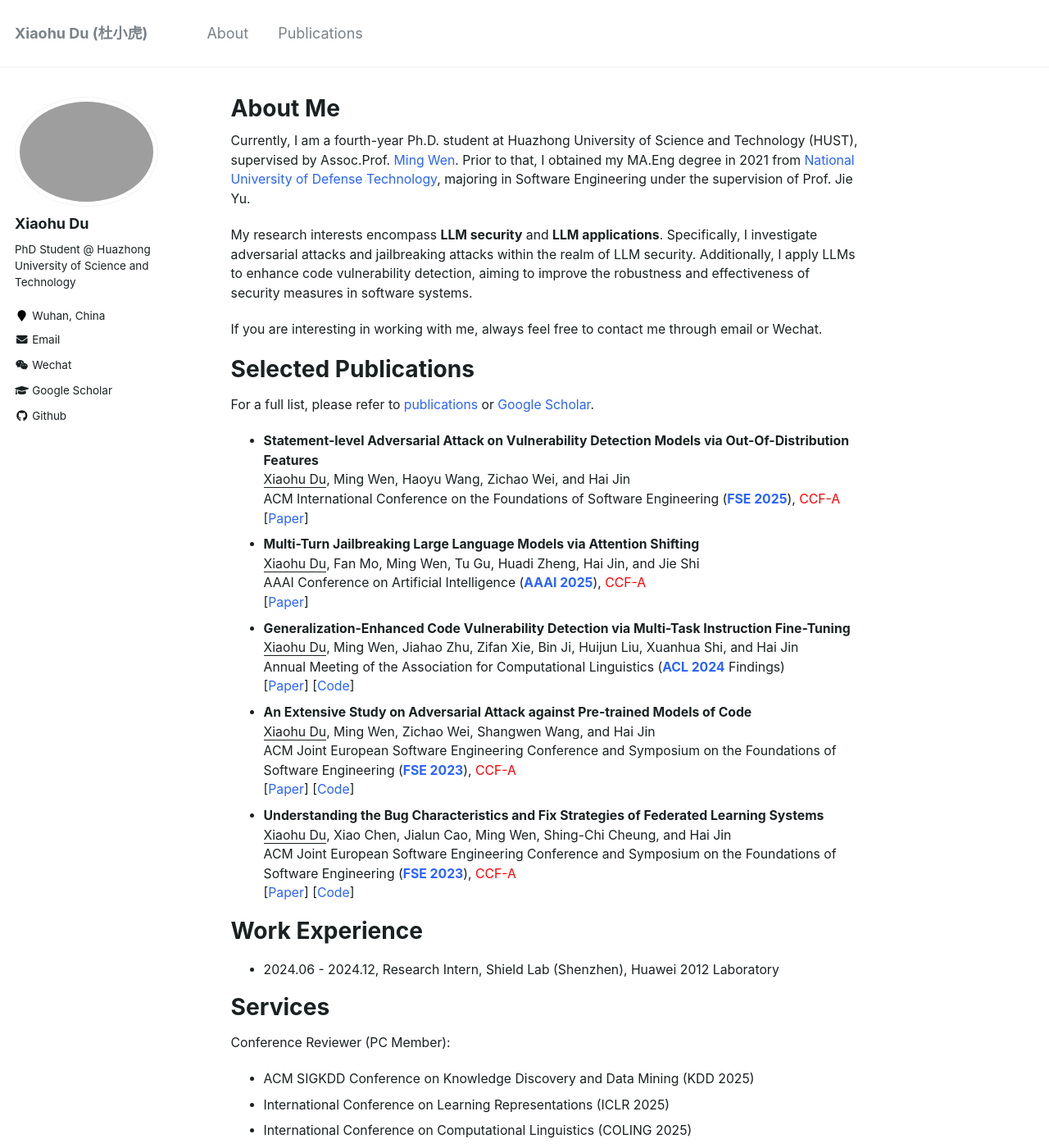
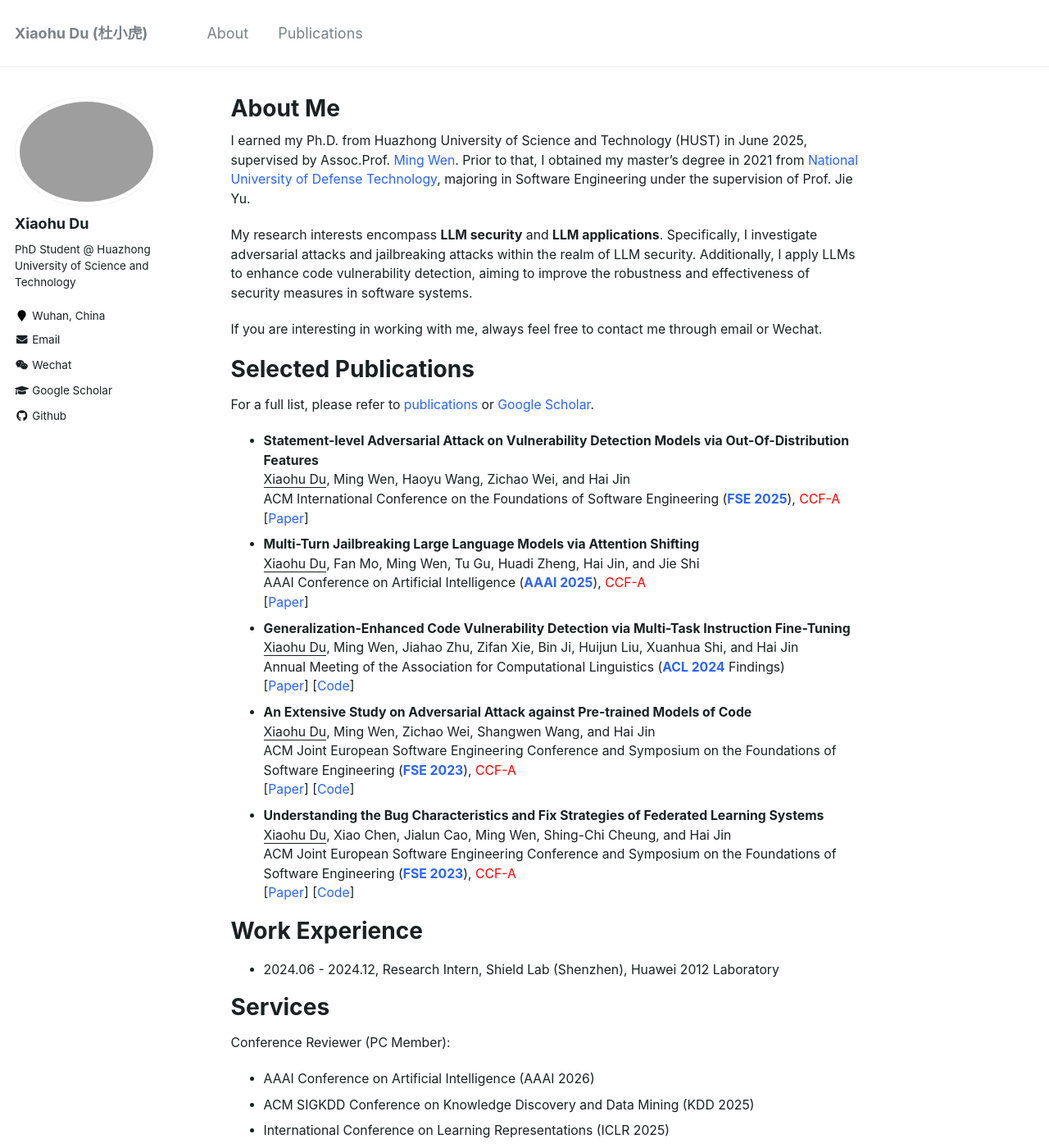
Before and after one commit to xhdu/xhdu.github.io, a Jekyll site: the page built from _pages/about.md, in a window 1280 px wide and 1400 px high. Shown: the whole window at 82% size. Built offline with Jekyll 4.4.1, drawn with Linux system fonts in a browser that asks for light colours; some of the changed text lies outside the part shown.

Commit message:
Update about.md

```diff
--- a/_pages/about.md
+++ b/_pages/about.md
@@ -8,7 +8,7 @@ redirect_from:
   - /about.html
 ---
 
-Currently, I am a fourth-year Ph.D. student at Huazhong University of Science and Technology (HUST), supervised by Assoc.Prof. [Ming Wen](https://mingwen-cs.github.io/). Prior to that, I obtained my MA.Eng degree in 2021 from [National University of Defense Technology](https://www.nudt.edu.cn/), majoring in Software Engineering under the supervision of Prof. Jie Yu.
+I earned my Ph.D. from Huazhong University of Science and Technology (HUST) in June 2025, supervised by Assoc.Prof. [Ming Wen](https://mingwen-cs.github.io/). Prior to that, I obtained my master's degree in 2021 from [National University of Defense Technology](https://www.nudt.edu.cn/), majoring in Software Engineering under the supervision of Prof. Jie Yu.
 
 My research interests encompass **LLM security** and **LLM applications**. Specifically, I investigate adversarial attacks and jailbreaking attacks within the realm of LLM security. Additionally, I apply LLMs to enhance code vulnerability detection, aiming to improve the robustness and effectiveness of security measures in software systems.
 
@@ -47,6 +47,7 @@ Work Experience
 Services
 ======
 Conference Reviewer (PC Member):
+- AAAI Conference on Artificial Intelligence (AAAI 2026)
 - ACM SIGKDD Conference on Knowledge Discovery and Data Mining (KDD 2025)
 - International Conference on Learning Representations (ICLR 2025)
 - International Conference on Computational Linguistics (COLING 2025)
```
Also changed, not shown: other parts of _pages/about.md (+1 -1 lines).
